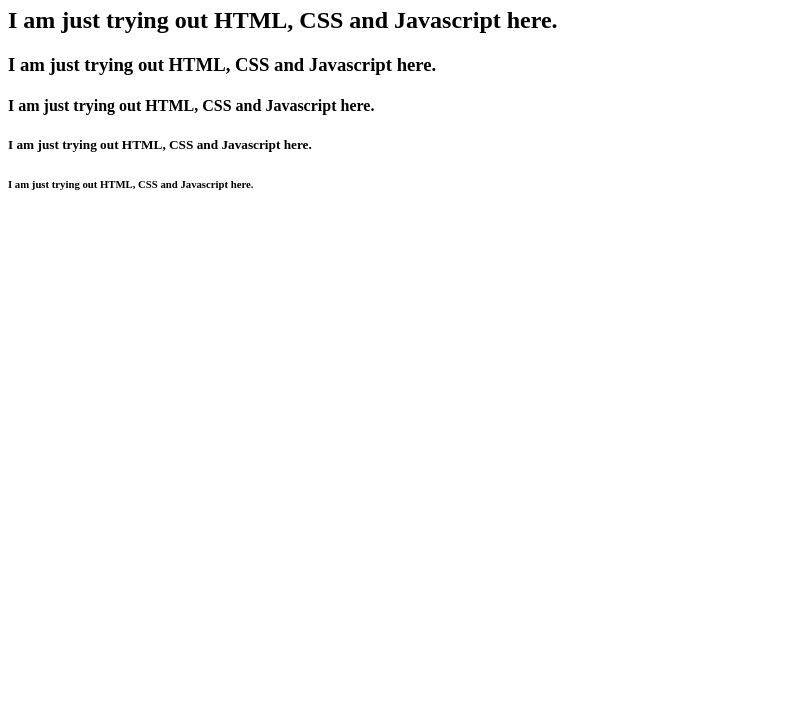
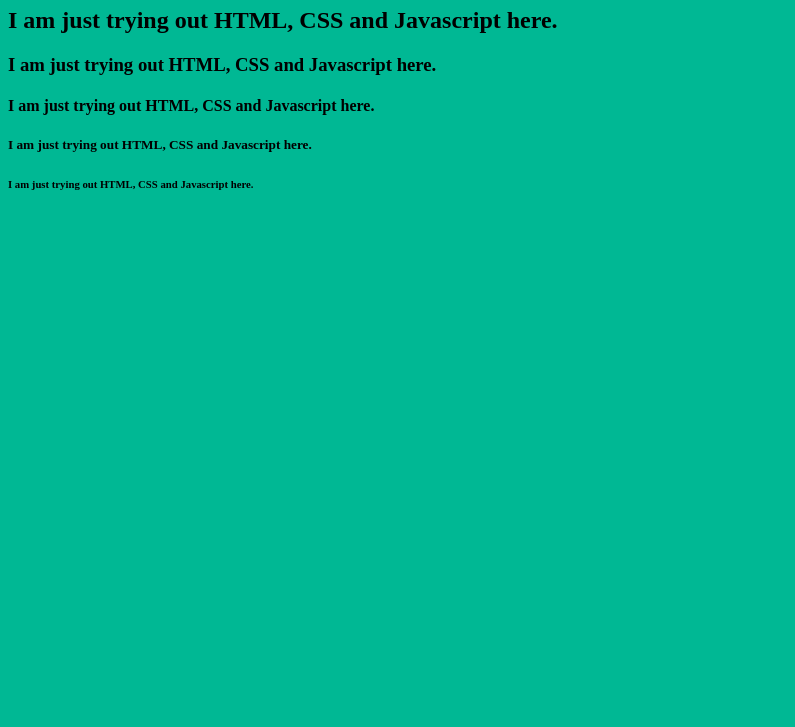
Before and after one commit to soothingkoala/soothingkoala.github.io, a plain HTML site: page index.html in a window 1280 px wide. Shown: the part 73-800 px from the top of the page, without its empty margins (0-795 px from the left). Drawn offline with Linux system fonts and the light colour scheme.

Commit message:
Update style.css

```diff
--- a/style.css
+++ b/style.css
@@ -1,3 +1,3 @@
 body {
-  background-color: #000b894;
+  background-color: #00b894;
   }
```
